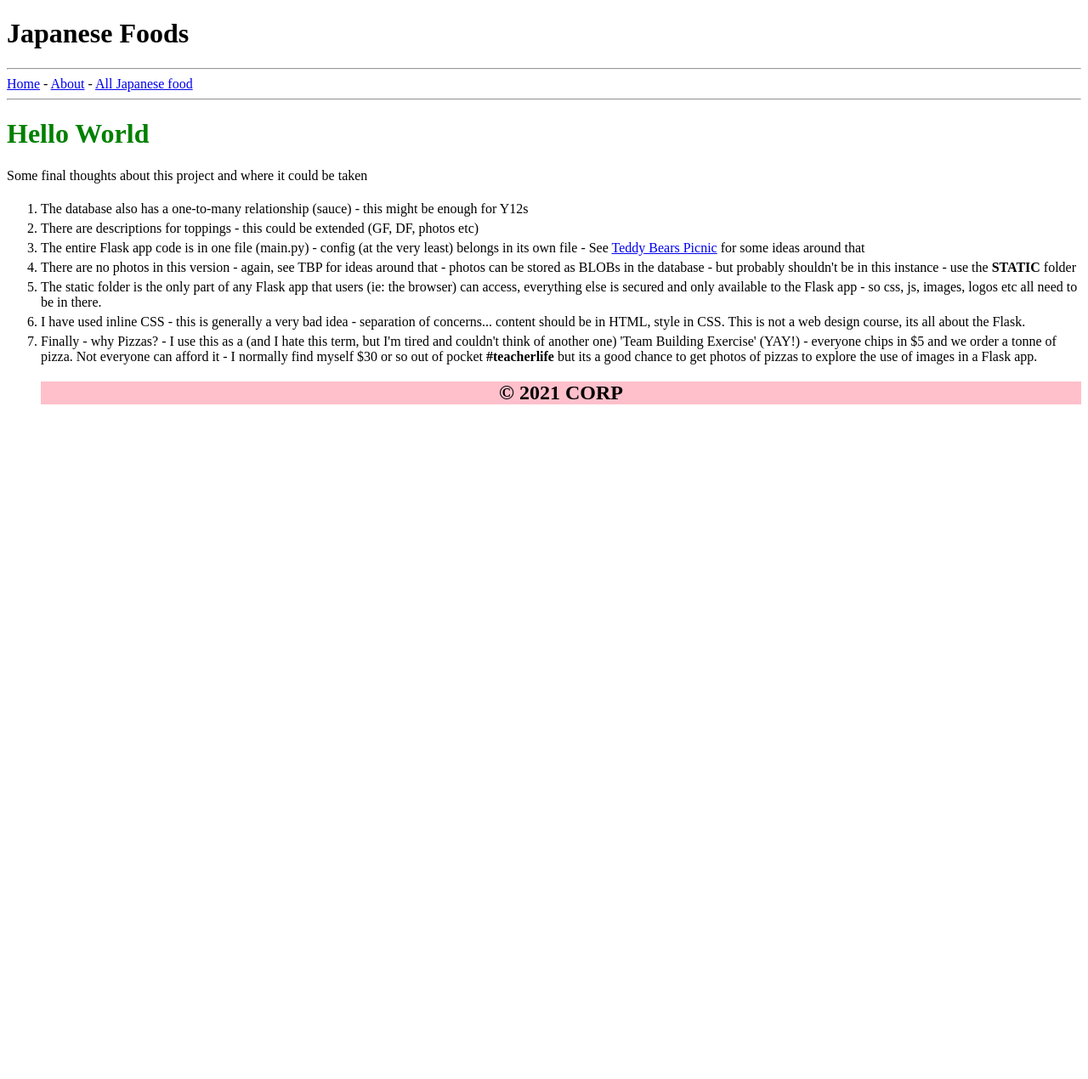
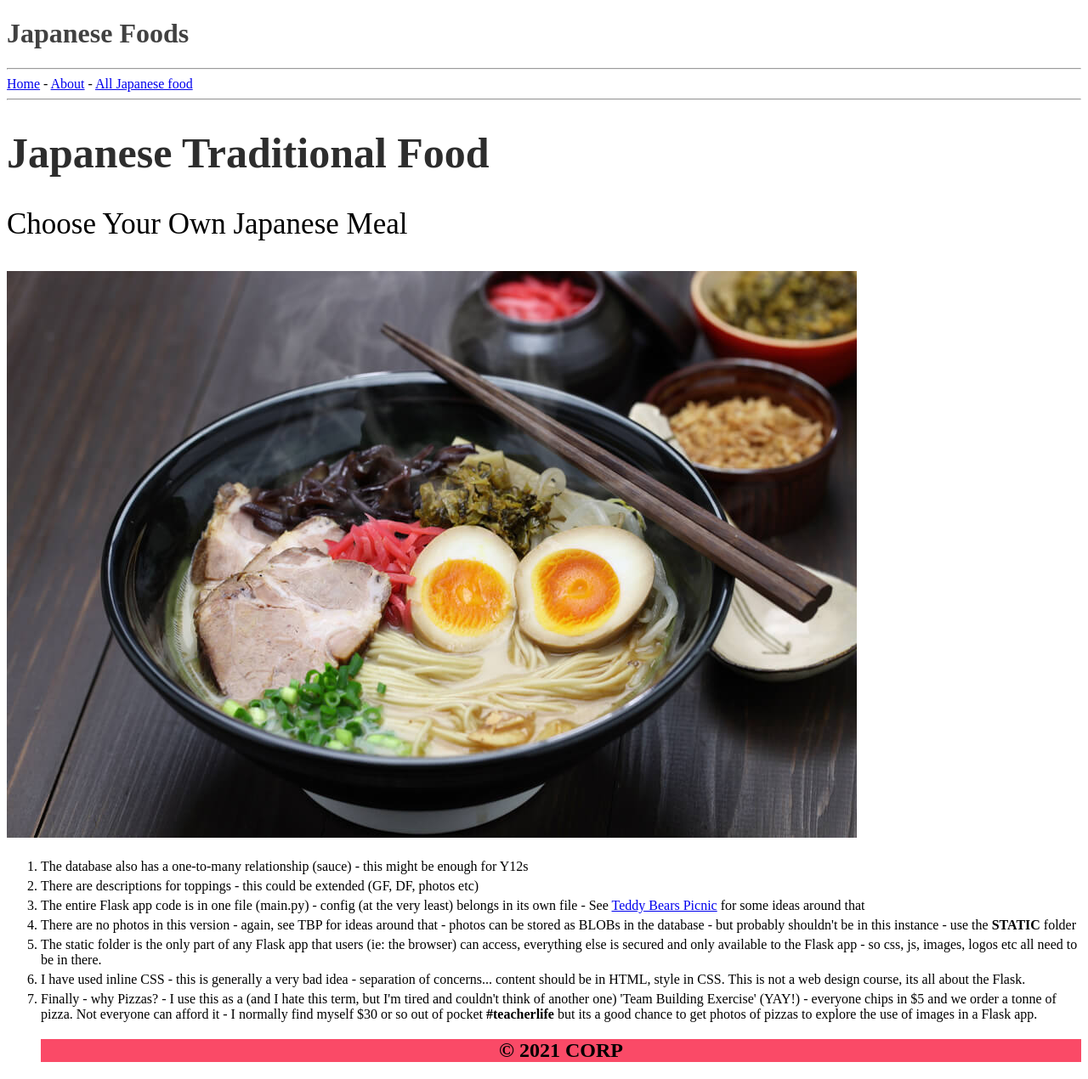
Before and after one commit to 21603/13DTP-website-project, a Flask app: page / in a window 1280 px wide. Shown: the whole page at 85% size. Before the commit the page ends 476 px from the top, so only its background shows below. Run offline with Flask 3, Linux system fonts and the light colour scheme; parts of the project's set-up code (start-up, migrations or seed data) failed here and were passed over.

Commit message:
changes in 404, about

```diff
--- a/main.py
+++ b/main.py
@@ -5,10 +5,6 @@ from config import Config
 app = Flask(__name__)
 app.config.from_object(Config)
 db = SQLAlchemy(app)
-
-
-# Initialize the SQLAlchemy instance with the Flask app
-db.init_app(app)
 
 
 # can't do this import until we have 'app' in place
--- a/templates/404.html
+++ b/templates/404.html
@@ -0,0 +1,6 @@
+{% extends 'layout.html' %}
+{% block content %}
+
+<h2 style="color:red;">Sorry, I looked everywhere but I can't find that Japanese food</h2>
+
+{% endblock %}
--- a/templates/footer.html
+++ b/templates/footer.html
@@ -1,5 +1,5 @@
 <footer>
     <!-- pink to show where the footer is - its a great idea to use
          garish colours to indicate blocks while trying to lay sites out -->
-    <h2 style="background-color:pink;text-align:center;">&copy; 2021 CORP</h2>
+    <h2 style="background-color:rgb(250, 74, 103);text-align:center;">&copy; 2021 CORP</h2>
   </footer>
--- a/templates/header.html
+++ b/templates/header.html
@@ -1,3 +1,3 @@
 <header>
-    <h1>Japanese Foods</h1>
+    <h1 style="color:rgba(0, 0, 0, 0.747)";>Japanese Foods</h1>
    </header>
--- a/templates/home.html
+++ b/templates/home.html
@@ -1,8 +1,9 @@
 {% extends 'layout.html' %}
 {% block content %}
 
-<h1 style="color:green";>Hello World</h1>
-<p> Some final thoughts about this project and where it could be taken</p>
+<h1 style="font-size: 50px; color:rgba(0, 0, 0, 0.822)" ;>Japanese Traditional Food</h1>
+<p style="font-size: 35px;"> Choose Your Own Japanese Meal</p>
+<img src="{{ url_for('static', filename='images/Noodles.jpg') }}" alt="Japanese Food Image">
 <ol>
   <li style="padding-top:5px;">The database also has a one-to-many relationship (sauce) - this might be enough for Y12s</li>
   <li style="padding-top:5px;">There are descriptions for toppings - this could be extended (GF, DF, photos etc)</li>
```
Also changed, not shown: templates/about.html (+7 -0 lines).
